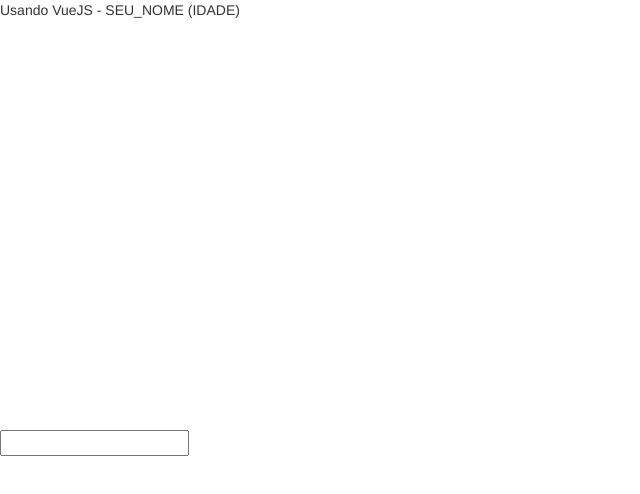
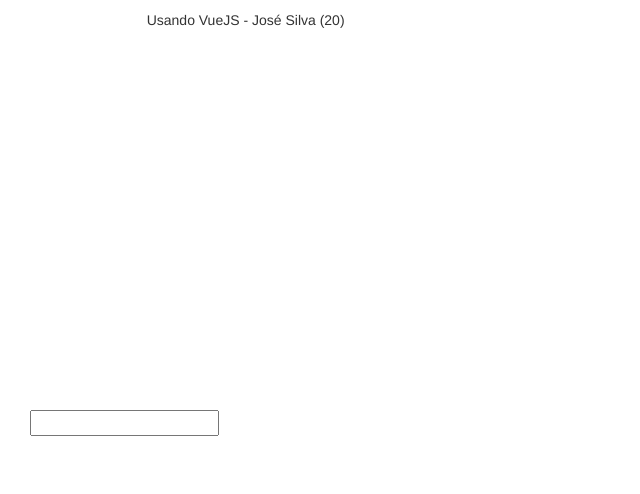
Before and after one commit to CharlesEduardoSCBR/VUEJS2LEARN, a Vue app: page / in a window 1280 px wide. Shown: the top 494 px of the page, without its empty margins (0-640 px from the left). Built offline with nearby package versions, Linux system fonts and the light colour scheme.

Commit message:
Usar a interpolação

```diff
--- a/src/App.vue
+++ b/src/App.vue
@@ -1,5 +1,5 @@
 <template>
-  <div id="app">
+  <div id="app" class='container-fluid'>
     <Desafio1/>
   </div>
 </template>
--- a/src/components/Desafio1.vue
+++ b/src/components/Desafio1.vue
@@ -1,7 +1,14 @@
 <template>
-  <div id="desafio1">
+  <div id="desafio1" class="container-fluid">
+      <div class="row-fluid">
             <!-- 1) Preencha a tag <p> abaixo com o seu Nome e Idade - usando Interpolação -->
-        <p>Usando VueJS - SEU_NOME (IDADE)</p>
+            <p class="
+                        col-lg-offset-1 col-lg-11
+                        col-md-offset-1 col-md-11
+                        col-sm-offset-1 col-sm-11
+                        col-xs-offset-1 col-xs-11
+                     "
+            >Usando VueJS - {{ person.name }} ({{ person.age }})</p>
 
             <!-- 2) Exiba sua idade multiplicada por 3 -->
             <p></p>
@@ -21,11 +28,20 @@
                 <input type="text">
             </div>
         </div>
+    </div>
 </template>
 
 <script>
 export default {
-
+    name: 'desafio1',
+    data(){
+        return {
+            person : {
+                name : 'José Silva',
+                age : 20,
+            },
+        }
+    }
 
 }
 </script>
```
Lines whose indentation alone changed are shown as unchanged.
